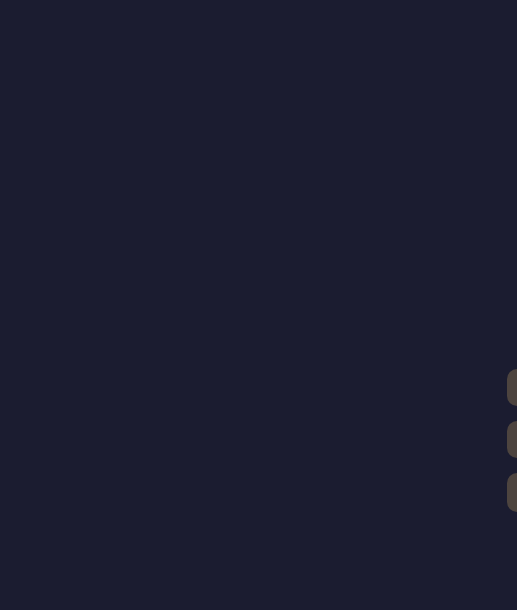
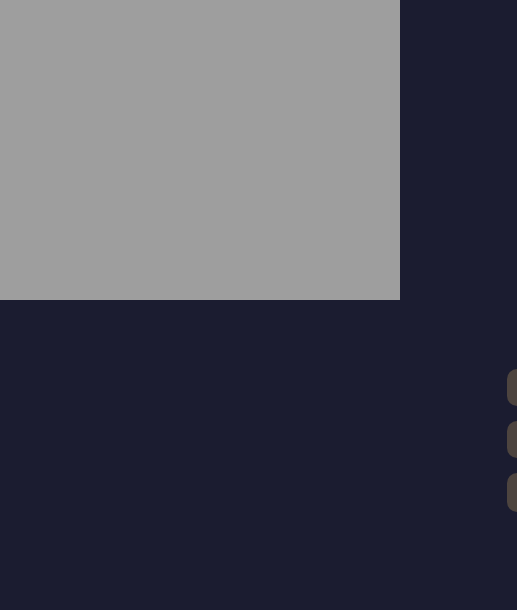
Before and after one commit to SofiaLeivaPires/CadastroPizza, a plain HTML site: page index.html in a window 1280 px wide. Shown: the full height of the page, 0-517 px from the left. Drawn offline with Linux system fonts and the light colour scheme; the site is published under a folder, as on GitHub Pages, so addresses that start at the root find nothing.

Commit message:
Update style.css

```diff
--- a/css/style.css
+++ b/css/style.css
@@ -2,7 +2,7 @@ body {
     /* Reset */
     padding: 0;
     margin: 0;
-    background-image: url(/img2/imagemFundoForno.png);
+    background-image: url(../img2/imagemFundoForno.png);
     background-repeat: no-repeat;
     box-sizing: border-box;
     font-family: 'Roboto', sans-serif;
```
